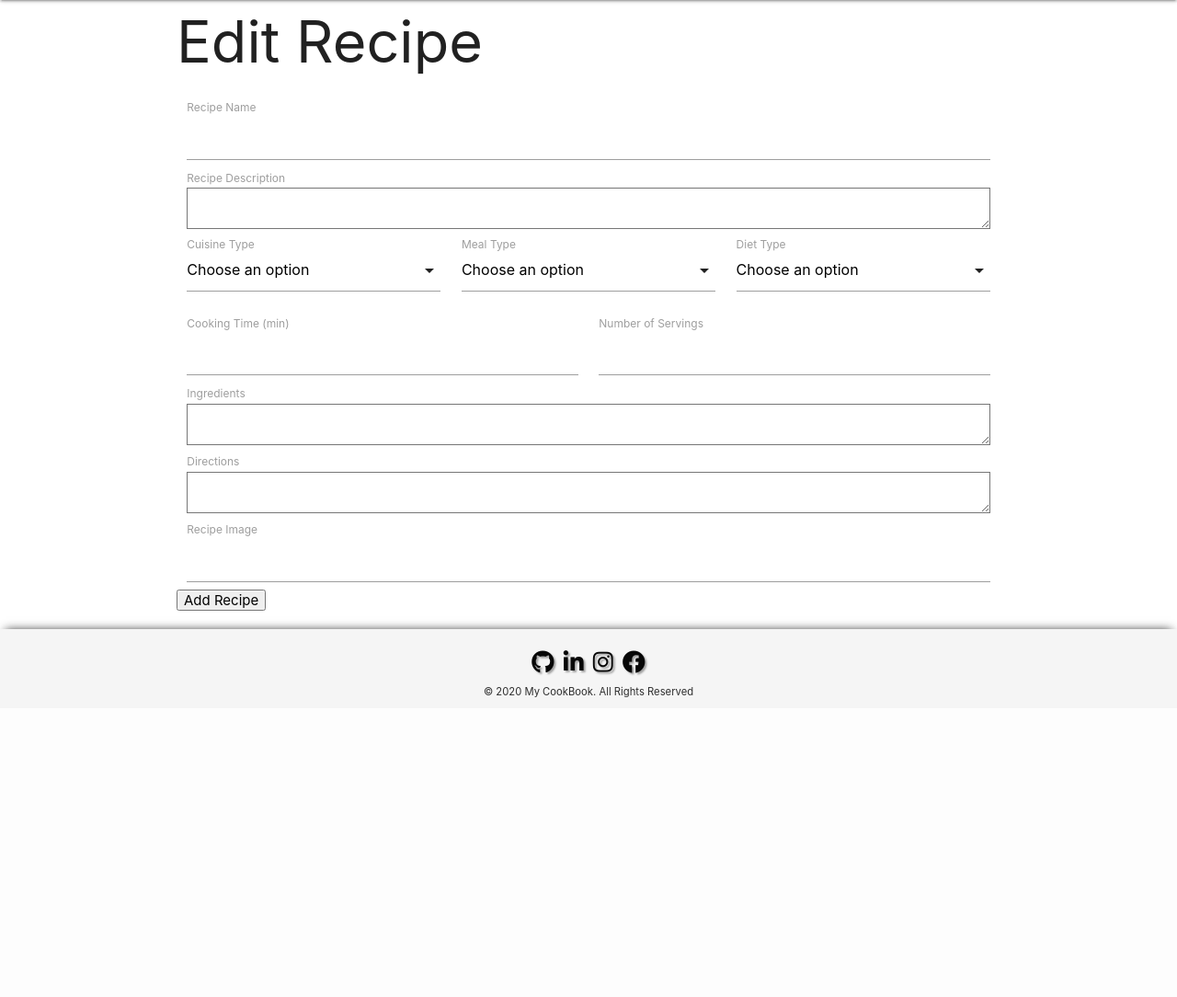
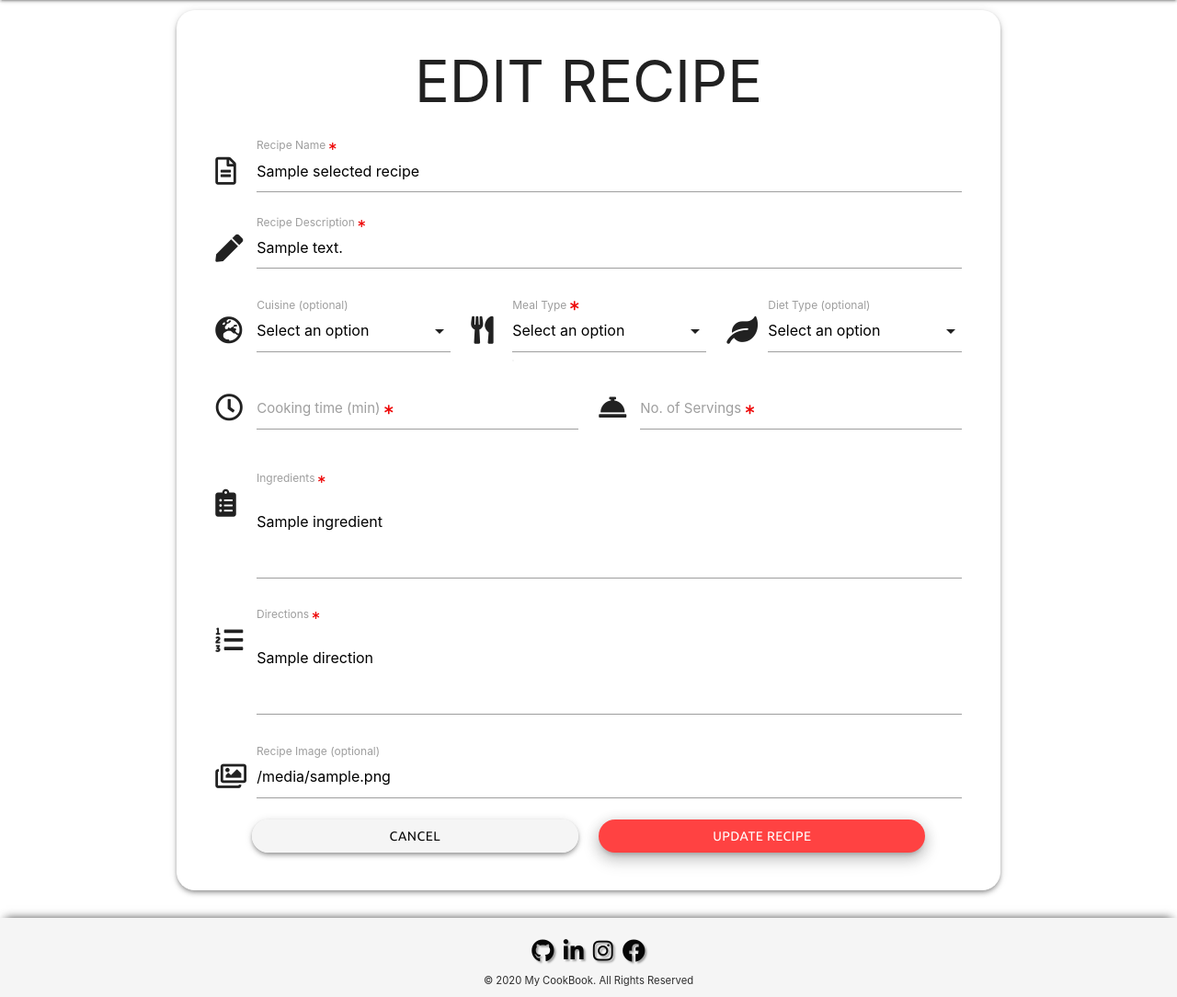
Before and after one commit to irinatu17/MyCookBook, a Flask app: template mycookbook/templates/edit_recipe.html in a window 1280 px wide. Shown: the part 64-1148 px from the top of the page at 92% size. Before the commit the page ends 822 px from the top, so only its background shows below. Run offline with Flask 2, Linux system fonts and the light colour scheme; the template is opened without the code that fills it: values that come from a table or form of the project are taken from there, most other values are stand-ins (such as "Sample title", 1, 10 or a date in 2020); some libraries are stand-ins or nearby versions.

Commit message:
Bind data to edit_recipe form Wtform was replaced with materialize form with pre-populated fields based on the info in DB as considered cleaner and easier to implement

```diff
--- a/mycookbook/templates/edit_recipe.html
+++ b/mycookbook/templates/edit_recipe.html
@@ -1,95 +1,131 @@
 {% extends 'base.html' %}
 {% block content %}
-<section class="container margin-top-large">
-<h1>Edit Recipe</h1>
-<form method="POST" action="">
-{{ form.hidden_tag() }}
+<section class="container margin-top-large container-addrecipe z-depth-2">
+<h1 class="uppercase center-align">Edit Recipe</h1>
+<form class="add-edit-form" autocomplete="off" method="POST" action="{{ url_for('update_recipe', recipe_id=selected_recipe._id) }}">
 <div class="row">
 <!--Recipe Name-->
-<div class="col s12">
-    {{ form.recipe_name.label }}
-    {{ form.recipe_name }}
-    {% for error in form.recipe_name.errors %}
-    <span class = "error-message">{{ error }}</span>
-    {% endfor %}
+<div class="input-field col s12">
+<i class="far fa-file-alt prefix"></i>
+<input id="recipe_name" name="recipe_name" value="{{ selected_recipe.recipe_name }}" type="text" minlength="4" maxlength="25" class="validate" required />
+<label for="recipe_name">Recipe Name  <i class="fas fa-asterisk asterisk"></i></label>
 </div>
 <!--Recipe Description-->
-<div class="col s12">
-    {{ form.recipe_description.label }}
-    {{ form.recipe_description }}
-    {% for error in form.recipe_description.errors %}
-    <span class = "error-message">{{ error }}</span>
-    {% endfor %}
+<div class="input-field col s12">
+<i class="fas fa-pen prefix"></i>
+<textarea
+    id="recipe_description"
+    name="recipe_description"
+    class="validate materialize-textarea"
+    minlength="20"
+    maxlength="300"
+    required
+>{{ selected_recipe.description }}</textarea>
+<label for="recipe_description">Recipe Description  <i class="fas fa-asterisk asterisk"></i></label>
 </div>
 <!-- Cuisine_type-->
-<div class="input-field col s12 m4">
+<div class="input-field col s12 m6 l4">
+    <i class="fas fa-globe-europe prefix"></i>
 <select id="cuisine_type" name="cuisine_type">
-    <option value="" disabled selected>Choose an option</option>
+    <option value="" disabled selected>Select an option</option>
     {% for cuisine in cuisine_types %}
+    {% if cuisine.cuisine_type == selected_recipe.cuisine_type %}
+        <option value="{{cuisine.cuisine_type}}" selected>{{cuisine.cuisine_type}}</option>
+    {% else %}
         <option value="{{cuisine.cuisine_type}}">{{cuisine.cuisine_type}}</option>
+    {% endif %}
     {% endfor %}
 </select>
-    <label>Cuisine Type</label>
+    <label for="cuisine_type">Cuisine (optional)</label>
 </div>
 <!-- Meal_type-->
-<div class="input-field col s12 m4">
-    <select id="meal_type" name="meal_type">
-    <option value="" disabled selected>Choose an option</option>
+<div class="input-field col s12 m6 l4">
+<i class="fas fa-utensils prefix"></i>
+<select id="meal_type" name="meal_type" class="validate" required>
+    <option value="" disabled selected>Select an option</option>
     {% for meal in meal_types %}
+    {% if meal.meal_type == selected_recipe.meal_type %}
+        <option value="{{meal.meal_type}}" selected>{{meal.meal_type}}</option>
+    {% else %}
         <option value="{{meal.meal_type}}">{{meal.meal_type}}</option>
+    {% endif %}
     {% endfor %}
     </select>
-    <label>Meal Type</label>
+    <label for="meal_type">Meal Type <i class="fas fa-asterisk asterisk"></i></label>
 </div>
 <!-- Diet_type-->
-<div class="input-field col s12 m4">
+    <div class="input-field col s12 m6 l4">
+    <i class="fas fa-leaf prefix"></i>
     <select id="diet_type" name="diet_type">
-    <option value="" disabled selected>Choose an option</option>
+        <option value="" disabled selected>Select an option</option>
     {% for diet in diet_types %}
+    {% if diet.diet_type == selected_recipe.diet_type %}
+        <option value="{{diet.diet_type}}" selected>{{diet.diet_type}}</option>
+    {% else %}
         <option value="{{diet.diet_type}}">{{diet.diet_type}}</option>
+    {% endif %}
     {% endfor %}
 </select>
-    <label>Diet Type</label>
+    <label for="diet_type">Diet Type (optional)</label>
 </div>
 <!--Cooking Time-->
-<div class="col s12 m6">
-    {{ form.cooking_time.label }}
-    {{ form.cooking_time(type="number")  }}
-    {% for error in form.cooking_time.errors %}
-    <span class = "error-message">{{ error }}</span>
-    {% endfor %}
+<div class="input-field col s12 m6">
+<i class="far fa-clock prefix"></i>
+<input id="cooking_time" name="cooking_time" value="{{ selected_recipe.cooking_time }}" type="number" class="validate" required />
+<label for="cooking_time">Cooking time (min)  <i class="fas fa-asterisk asterisk"></i></label>
 </div>
 <!-- Servings-->
-<div class="col s12 m6">
-    {{ form.servings.label }}
-    {{ form.servings(type="number") }}
-    {% for error in form.servings.errors %}
-    <span class = "error-message">{{ error }}</span>
-    {% endfor %}
+<div class="input-field col s12 m6">
+<i class="fas fa-concierge-bell prefix"></i>
+<input id="servings" name="servings" value="{{ selected_recipe.servings }}" type="number" class="validate" required />
+<label for="servings">No. of Servings  <i class="fas fa-asterisk asterisk"></i></label>
+</div>
 </div>
 <!-- Ingredients-->
-<div class="col s12">
-    {{ form.ingredients.label }}
-    {{ form.ingredients }}
-    {% for error in form.ingredients.errors %}
-    <span class = "error-message">{{ error }}</span>
-    {% endfor %}
+<div class="row">
+<div class="input-field col s12">
+<i class="fas fa-clipboard-list prefix"></i>
+<textarea
+    id="ingredients"
+    name="ingredients"
+    placeholder="Add each ingredient on a new line"
+    class="validate materialize-textarea"
+    required
+>
+{% for ingredient in selected_recipe.ingredients %}
+{{ ingredient }}
+{% endfor %}
+</textarea>
+<label for="ingredients">Ingredients  <i class="fas fa-asterisk asterisk"></i></label>
 </div>
 <!-- Directions-->
-<div class="col s12">
-    {{ form.recipe_directions.label }}
-    {{ form.recipe_directions }}
-    {% for error in form.recipe_directions.errors %}
-    <span class = "error-message">{{ error }}</span>
-    {% endfor %}
+<div class="input-field col s12">
+<i class="fas fa-list-ol prefix"></i>
+<textarea
+    id="directions"
+    name="directions"
+    placeholder=" Add each step on a new line"
+    class="validate materialize-textarea"
+    required
+>
+{% for direction in selected_recipe.directions %}
+{{ direction }}
+{% endfor %}
+</textarea>
+<label for="directions">Directions <i class="fas fa-asterisk asterisk"></i></label>
 </div>
 <!-- Image Recipe-->
-<div class="col s12">
-    {{ form.image.label }}
-    {{ form.image }}
-    {% for error in form.image.errors %}
-    <span class = "error-message">{{ error }}</span>
-    {% endfor %}
+<div class="input-field col s12">
+<i class="far fa-images prefix"></i>
+<input
+    id="recipe_image"
+    name="recipe_image"
+    value="{{ selected_recipe.image}}"
+    placeholder="Provide URL for your recipe image"
+    type="text"
+    class="validate"
+/>
+<label for="recipe_image">Recipe Image (optional)</label>
 </div>
 <div>
 {% with messages = get_flashed_messages() %}
@@ -102,7 +138,27 @@
 {% endif %}
 {% endwith %}
 </div>
-<div>{{ form.submit() }}</div>
+<!--Button-->
+<div class="row">
+<div class="col s6 right-align">
+<a
+    href="{{ url_for('home') }}"
+    class="btn z-depth-2 btn-form btn-secondary waves-effect waves-light btn-main uppercase"
+    name="action"
+>
+    Cancel
+</a>
+</div>
+      <div class="col s6">
+        <button
+          class="btn z-depth-3 btn-form waves-effect waves-light btn-main uppercase"
+          type="submit"
+          name="action"
+        >
+          Update Recipe
+        </button>
+      </div>
+</div>
 </div>
 </form>
 </section>
```
